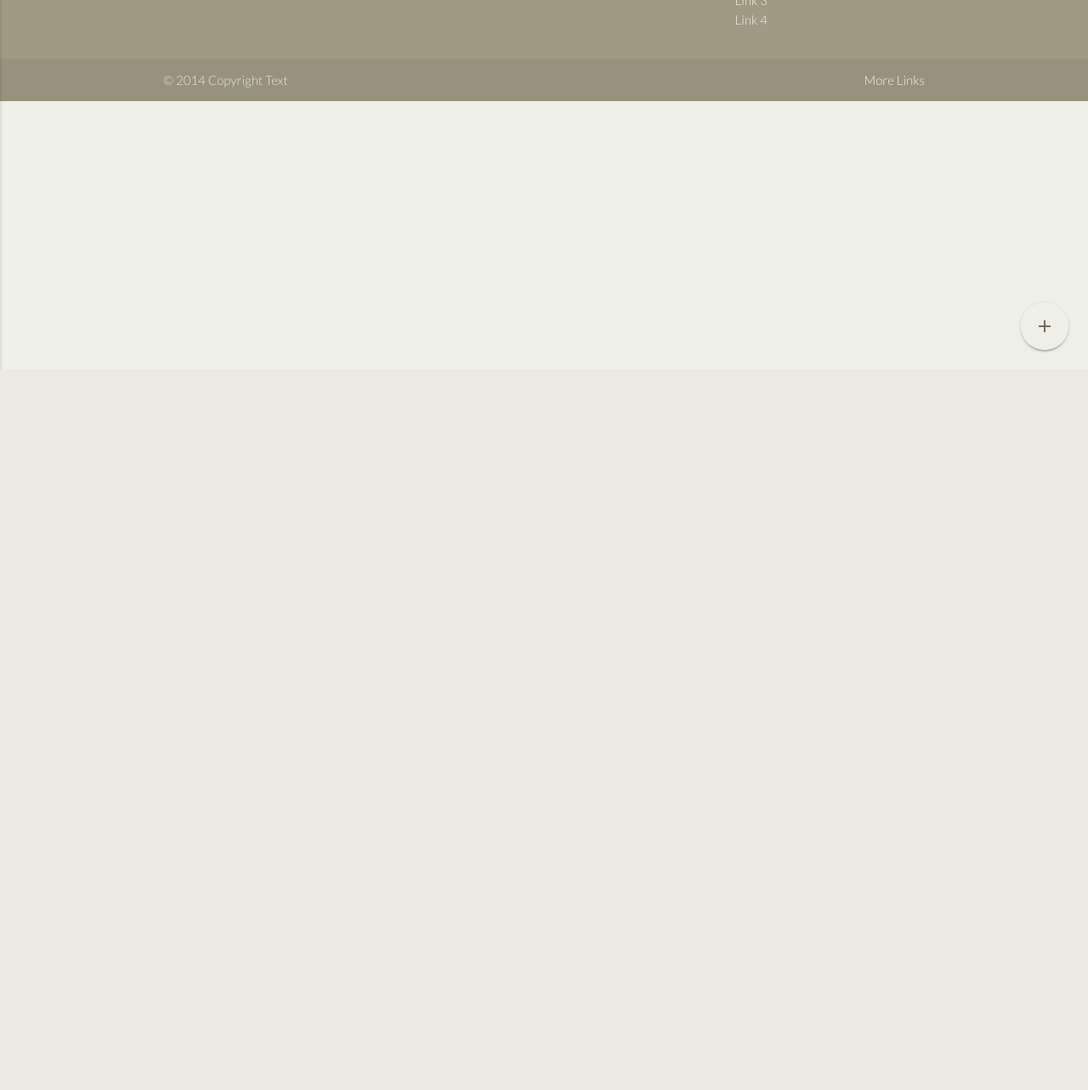
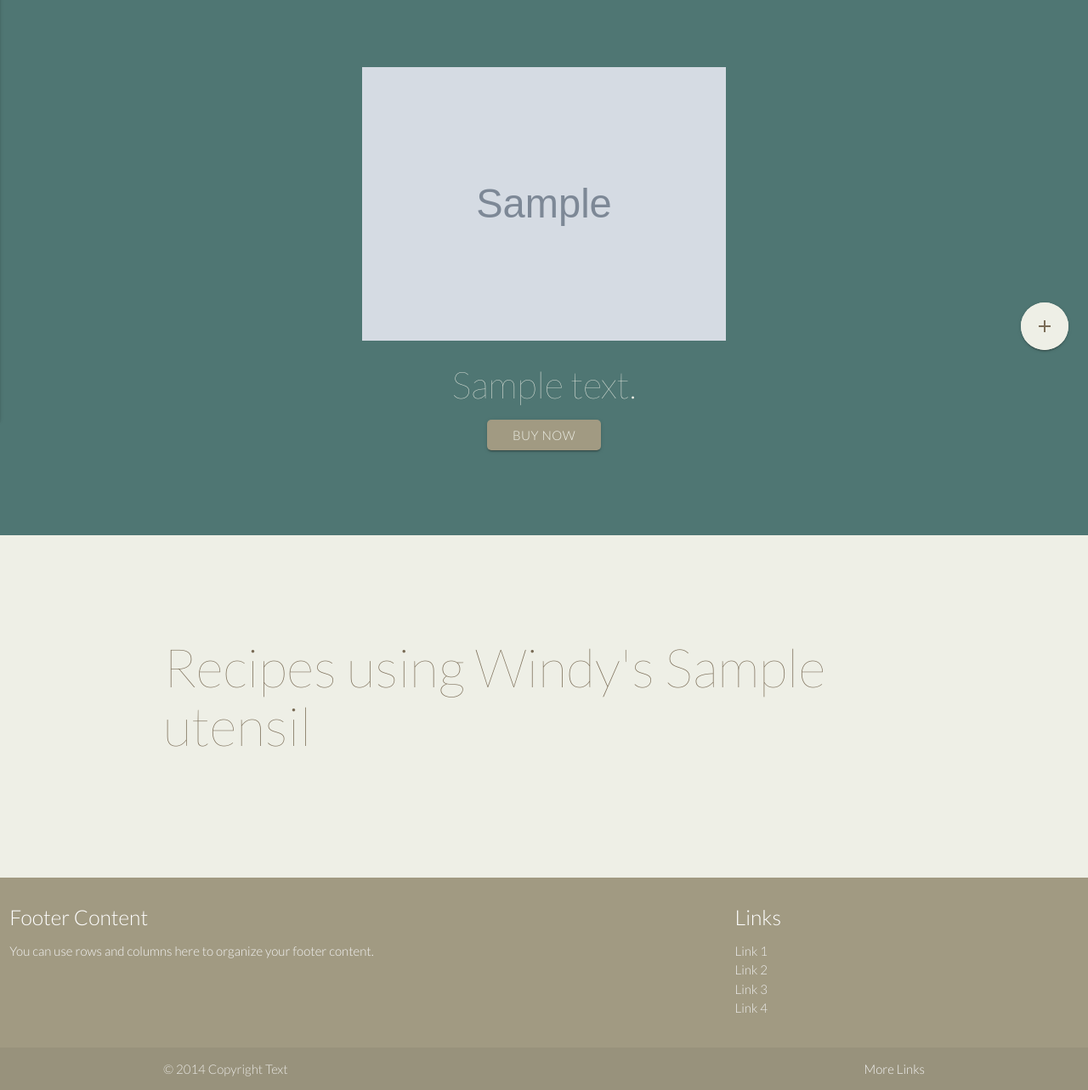
Before and after one commit to jonburdon/windy-millers-bakery, a Flask app: template templates/view_utensil.html in a window 1280 px wide. Shown: the part 365-1648 px from the top of the page at 85% size. Before the commit the page ends 800 px from the top, so only its background shows below. Run offline with Flask 2, Linux system fonts and the light colour scheme; the template is opened without the code that fills it: most values are stand-ins (such as "Sample title", 1, 10 or a date in 2020); grey boxes marked "Sample" are stand-in pictures; some libraries are stand-ins or nearby versions.

Commit message:
Display utensil shows utensil content and recipes using this utensil

```diff
--- a/templates/view_utensil.html
+++ b/templates/view_utensil.html
@@ -1,13 +1,73 @@
 {% extends 'base.html' %} {% block content %}
 
-<h1>Utensil Page for {{utensil.utensil_name}}</h1>
 
-<span>
-    Here are some recipes with this utensil:
-{% for r in recipes %}
-{{r.recipe_name}}
-{% endfor %}
+<div class="hero-header valign-wrapper center-align">
+    <div class="row ">
+        <h1 class="col s12" id="main-site-title">Windy's <br>{{utensil.utensil_name}}</h1>
+        <div class="right-align">
+            {% if utensil.delux_range %}<a class="waves-effect waves-light btn recipe-label">Delux Range</a>{% endif %}
+        </div>
+    </div>
+</div>
 
-</span>
+<div class="medium-section-blue  padded-wide-section">
 
-<br>TO DO: Display other utensils or recipes in a sidebar.<br> {% endblock %}
+    <div class="row ">
+
+
+        <div class="col s12 m12 l12 inner-box center-align" data-aos="zoom-in">
+            <img class="hoverable grow" src="{{utensil.image_url}}" width=50%>
+            <h3>{{utensil.utensil_description}}</h3>
+            <div class="center-align">
+                <a class="waves-effect waves-light btn " href="{{utensil.shop_url}}">Buy Now</a>
+            </div>
+
+
+        </div>
+
+
+
+
+    </div>
+
+
+
+</div>
+
+<div class="container content-section">
+    <h1>Recipes using Windy's {{utensil.utensil_name}}</h1>
+    <div class="row">
+
+        {% for s in recipes %} {% if s.published == 'on' %}
+        <div class="col s12 m6 l4 ">
+
+            <div class="card">
+                <div class="card-image">
+                    <img src="{{s.photo_url}}">
+                    <span class="card-title">{{s.recipe_name}}</span>
+                </div>
+                <div class="card-content">
+                    {% if s.recipe_featured %}
+                    <span class="featured-badge new badge" data-badge-caption="Featured"><i class="tiny-icon material-icons prefix ">thumb_up</i></span><br> {% endif %}
+
+                    <p>
+                        Serves {{s.recipe_serves}}. Delicious and ready in {{s.preparation_time}} mins.
+                    </p>
+                    <p class="cookingtime"><i class="small-icon material-icons prefix ">alarm_on</i> Cooking time {{s.cooking_time}}</p>
+                    <p class="name ">{{s.recipe_description}}</p>
+                </div>
+                <div class="card-action">
+                    <a href="{{url_for('view_recipe', recipe_id =s._id)}}" class="waves-effect waves-light btn">View</a>
+                </div>
+            </div>
+
+        </div>
+        {% endif %} {% endfor %}
+    </div>
+
+
+</div>
+</div>
+
+
+{% endblock %}
```
